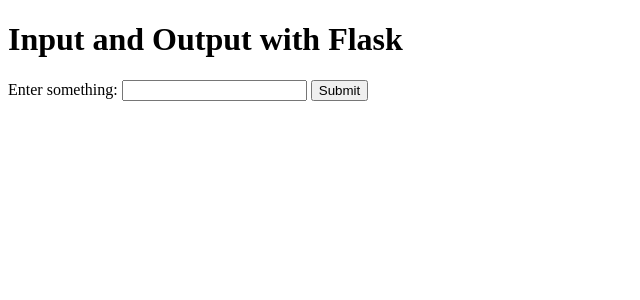
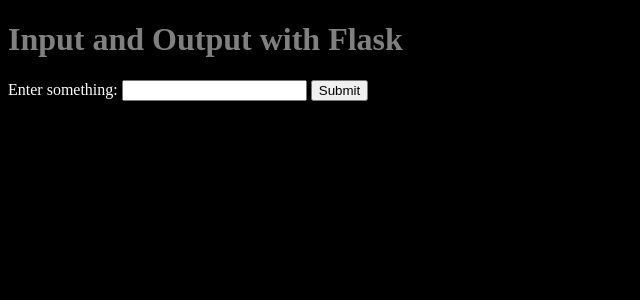
Before and after one commit to Sheep1221/Docker-Server-Learning, a Python web app: template flask_compose/flask/templates/index.html in a window 1280 px wide. Shown: the top 300 px of the page, without its empty margins (0-640 px from the left). Run offline with Jinja, Linux system fonts and the light colour scheme; the template is opened without the code that fills it, so the values that code supplies are empty.

Commit message:
Add css for UI

```diff
--- a/flask_compose/docker-compose.yml
+++ b/flask_compose/docker-compose.yml
@@ -13,7 +13,7 @@
       - MONGO_URI=mongodb://mongodb:27017/mydatabase
     links:
       - mongodb
-    networks:
+    networks: #if not set, use default
       - app-network
 
   mongodb:
@@ -24,7 +24,7 @@
       - "27017:27017"
     volumes:
       - ./mongo_data:/data/db
-    networks:
+    networks: #if not set, use default
       - app-network
 
 networks: # if not set, use default
--- /dev/null
+++ b/flask_compose/flask/static/css/styles.css
@@ -0,0 +1,16 @@
+body{
+    background-color: black;
+}
+label{
+    color: white;
+}
+
+h1{
+    color: gray;
+    font-size: 200%;
+}
+
+p{
+    color: white;
+    font-size: 100%;
+}
--- a/flask_compose/flask/templates/index.html
+++ b/flask_compose/flask/templates/index.html
@@ -1,9 +1,10 @@
 <!DOCTYPE html>
-<html lang="en">
+<html lang="en-US">
 <head>
     <meta charset="UTF-8">
     <meta name="viewport" content="width=device-width, initial-scale=1.0">
     <title>Flask Input Output</title>
+    <link rel="stylesheet" href={{ url_for('static', filename='css/styles.css') }}>
 </head>
 <body>
     <h1>Input and Output with Flask</h1>
@@ -12,8 +13,8 @@
         <input type="text" id="user_input" name="user_input">
         <button type="submit">Submit</button>
     </form>
-    {% if user_input %}
-        <p>You entered: {{ user_input }}</p>
-    {% endif %}
+    <p>{% if user_input %}</p>
+    <p>You entered: {{ user_input }}</p>
+    <p>{% endif %}</p>
 </body>
 </html>
```
